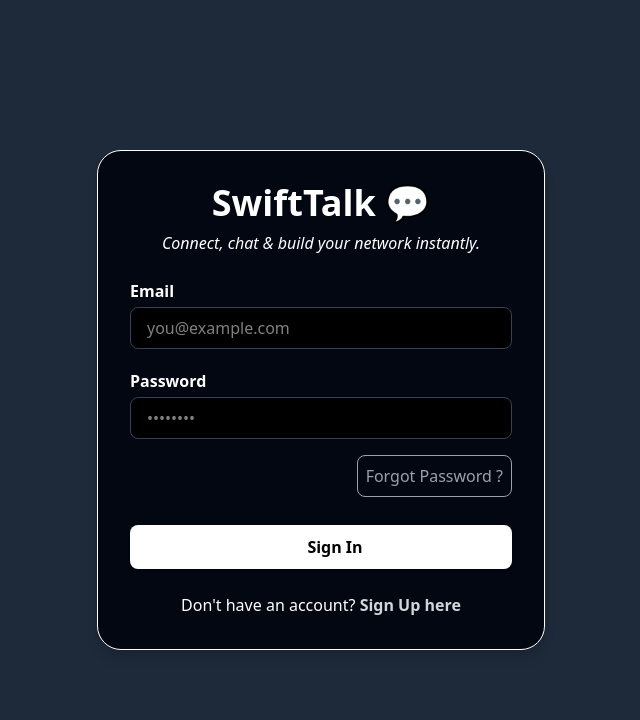
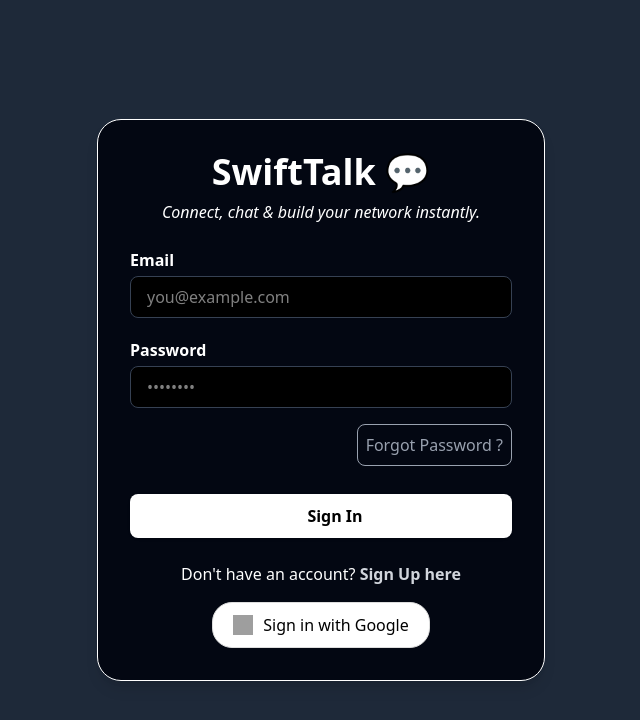
Before and after one commit to jakaria987/SwiftTalk, a React (Vite) app: page /sign-in in a window 1280 px wide. Shown: the top 720 px of the page, without its empty margins (319-959 px from the left). Built offline with nearby package versions, Linux system fonts and the light colour scheme; grey boxes are pictures that could not be loaded.

Commit message:
add logout and google sign in option

```diff
--- a/src/Components/SideBar.jsx
+++ b/src/Components/SideBar.jsx
@@ -1,7 +1,52 @@
-import './Sidebar.css';
-import { FaHome, FaEnvelope, FaBell, FaCog, FaSignOutAlt } from 'react-icons/fa';
+import { getAuth, onAuthStateChanged, signOut } from "firebase/auth";
+import "./Sidebar.css";
+import {
+  FaHome,
+  FaEnvelope,
+  FaBell,
+  FaCog,
+  FaSignOutAlt,
+} from "react-icons/fa";
+import { useDispatch } from "react-redux";
+import { useEffect } from "react";
+import { userLoginInfo } from "../reduxSlice/UserSlice";
+import { useNavigate } from "react-router";
+import toast from "react-hot-toast";
 
 const Sidebar = () => {
+  const auth = getAuth();
+  const dispatch = useDispatch();
+  const navigate = useNavigate();
+
+  useEffect(() => {
+    onAuthStateChanged(auth, (user) => {
+      if (user) {
+        dispatch(
+          userLoginInfo({
+            name: user.displayName,
+            email: user.email,
+            uid: user.uid,
+          })
+        );
+      } else {
+        dispatch(userLoginInfo(null));
+        navigate("/sign-in");
+      }
+    });
+    // eslint-disable-next-line react-hooks/exhaustive-deps
+  }, [dispatch]);
+
+  const handleSignOut = () => {
+    signOut(auth)
+      .then(() => {
+        navigate("/sign-in");
+      })
+      .catch((error) => {
+        toast.error("Please verify your email first");
+        console.log(error);
+      });
+  };
+
   return (
     <div className="sidebar">
       <ul className="sidebar-list">
@@ -23,10 +68,12 @@ const Sidebar = () => {
         </li>
       </ul>
 
-      <div className="logout">
-        <FaSignOutAlt className="icon" />
-        <span className="logout-text">Logout</span>
-      </div>
+      <button onClick={handleSignOut}>
+        <div className="logout">
+          <FaSignOutAlt className="icon" />
+          <span className="logout-text">Logout</span>
+        </div>
+      </button>
     </div>
   );
 };
--- a/src/pages/Home.jsx
+++ b/src/pages/Home.jsx
@@ -1,40 +1,7 @@
-import React, { useEffect } from "react";
+import React from "react";
 import UserList from "./UserList";
-import { useDispatch, useSelector } from "react-redux";
-// import { useNavigate } from "react-router";
-import { getAuth, onAuthStateChanged } from "firebase/auth";
-import { userLoginInfo } from "../reduxSlice/UserSlice";
 
 const Home = () => {
-  // const navigate = useNavigate();
-  const data = useSelector((state) => state.userLogin.value);
-  const auth = getAuth();
-  const dispatch = useDispatch();
-
-  useEffect(() => {
-    onAuthStateChanged(auth, (user) => {
-      if (user) {
-        dispatch(
-          userLoginInfo({
-            name: user.displayName,
-            email: user.email,
-            uid: user.uid,
-          })
-        );
-      } else {
-        dispatch(userLoginInfo(null));
-      }
-    });
-  // eslint-disable-next-line react-hooks/exhaustive-deps
-  }, [dispatch]);
-
-  // console.log(auth)
-  // useEffect(() => {
-  //   if (!data) {
-  //     navigate("/sign-in");
-  //   }
-  // }, []);
-
   return (
     <>
       {/* {data.displayName && (
@@ -43,12 +10,12 @@ const Home = () => {
         </h1>
       )} */}
       <div className="grid grid-cols-2 md:grid-cols-3 gap-3 w-full">
+        {/* <UserList></UserList>
         <UserList></UserList>
         <UserList></UserList>
         <UserList></UserList>
         <UserList></UserList>
-        <UserList></UserList>
-        <UserList></UserList>
+        <UserList></UserList> */}
       </div>
     </>
   );
--- a/src/pages/SignIn.jsx
+++ b/src/pages/SignIn.jsx
@@ -1,6 +1,10 @@
 import { useState } from "react";
 import { Link } from "react-router";
-import { signInWithEmailAndPassword } from "firebase/auth";
+import {
+  signInWithEmailAndPassword,
+  signInWithPopup,
+  GoogleAuthProvider,
+} from "firebase/auth";
 import toast, { Toaster } from "react-hot-toast";
 import { auth } from "../firebase.config";
 import { useNavigate } from "react-router";
@@ -66,6 +70,20 @@ const SignIn = () => {
     }
   };
 
+  const provider = new GoogleAuthProvider();
+  const handleGoogleSignIn = () => {
+    signInWithPopup(auth, provider)
+      .then((result) => {
+        const user = result.user;
+        dispatch(userLoginInfo(user));
+        navigate('/')
+      })
+      .catch((error) => {
+        const errorCode = error.code;
+        console.log(errorCode);
+      });
+  };
+
   return (
     <div className="min-h-screen flex items-center justify-center bg-gray-800 p-4">
       <Toaster position="top-right" reverseOrder={true} />
@@ -116,7 +134,7 @@ const SignIn = () => {
 
           <button
             type="submit"
-            className="w-full flex items-center justify-center gap-2 bg-white text-black font-semibold py-2.5 rounded-lg hover:bg-gray-300 hover:text-black shadow transition duration-300"
+            className="w-full flex items-center justify-center gap-2 bg-white text-black font-semibold py-2.5 rounded-lg hover:bg-gray-300 hover:text-black shadow transition duration-300 cursor-pointer"
           >
             <svg
               className="w-5 h-5 text-white animate-pulse"
@@ -134,8 +152,7 @@ const SignIn = () => {
             Sign In
           </button>
         </form>
-
-        <p className="text-center text-md text-white mt-6 animate-fade-in delay-200">
+        <p className="text-center text-md text-white mt-6 animate-fade-in delay-200 mb-4">
           Don't have an account?{" "}
           <Link
             to="/sign-up"
@@ -144,6 +161,28 @@ const SignIn = () => {
             Sign Up here
           </Link>
         </p>
+        <button
+          onClick={handleGoogleSignIn}
+          style={{
+            backgroundColor: "white",
+            color: "black",
+            border: "1px solid #ddd",
+            padding: "10px 20px",
+            borderRadius: "20px",
+            fontSize: "16px",
+            display: "flex",
+            alignItems: "center",
+            cursor: "pointer",
+            margin: "auto",
+          }}
+        >
+          <img
+            src="https://developers.google.com/identity/images/g-logo.png"
+            alt="Google logo"
+            style={{ width: "20px", height: "20px", marginRight: "10px" }}
+          />
+          Sign in with Google
+        </button>
       </div>
     </div>
   );
--- a/src/reduxSlice/userSlice.js
+++ b/src/reduxSlice/userSlice.js
@@ -1,6 +1,6 @@
 import { createSlice } from "@reduxjs/toolkit";
 import { auth } from "../firebase.config";
-console.log(auth)
+// console.log(auth)
 const initialState = {
   value: auth.currentUser,
 };
```
